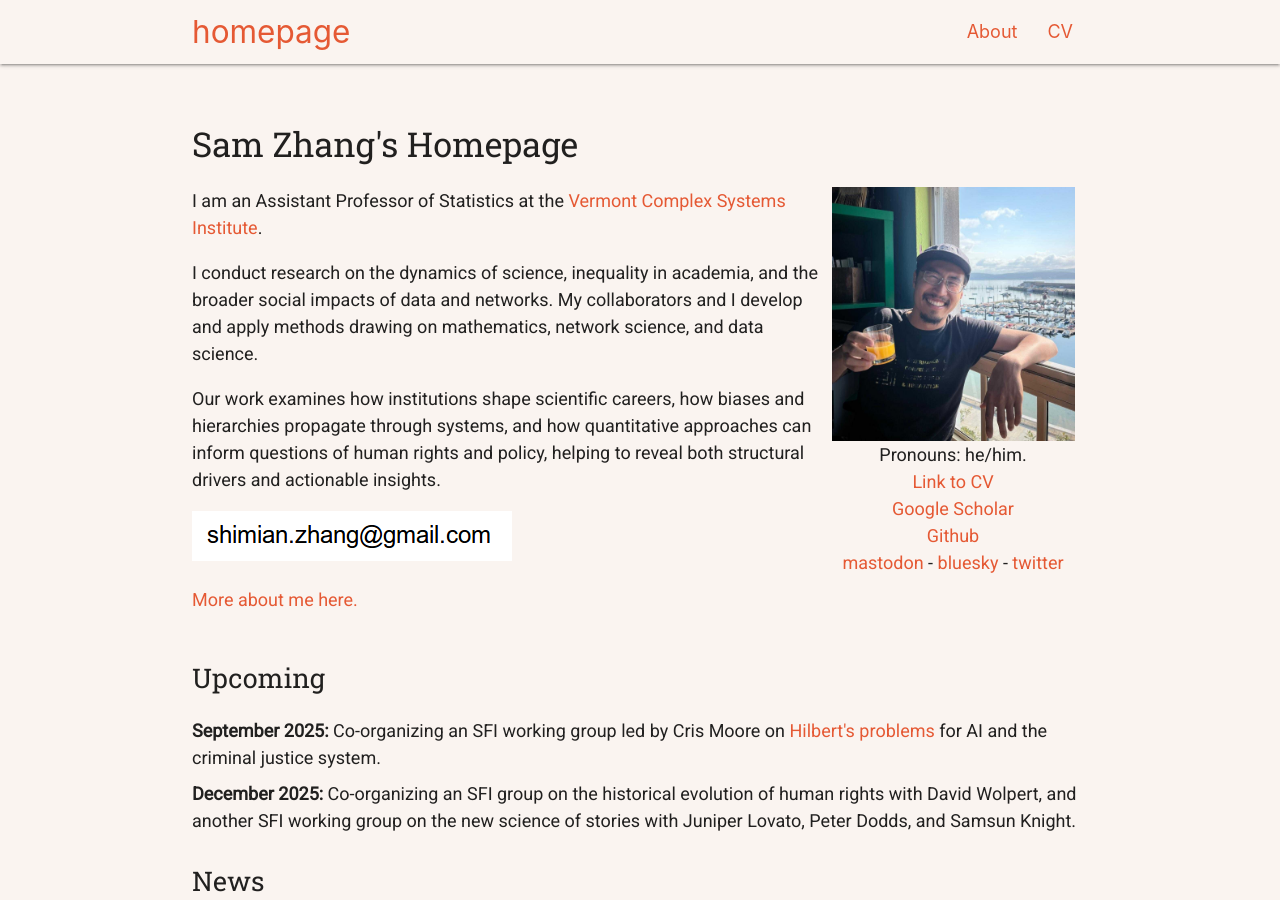
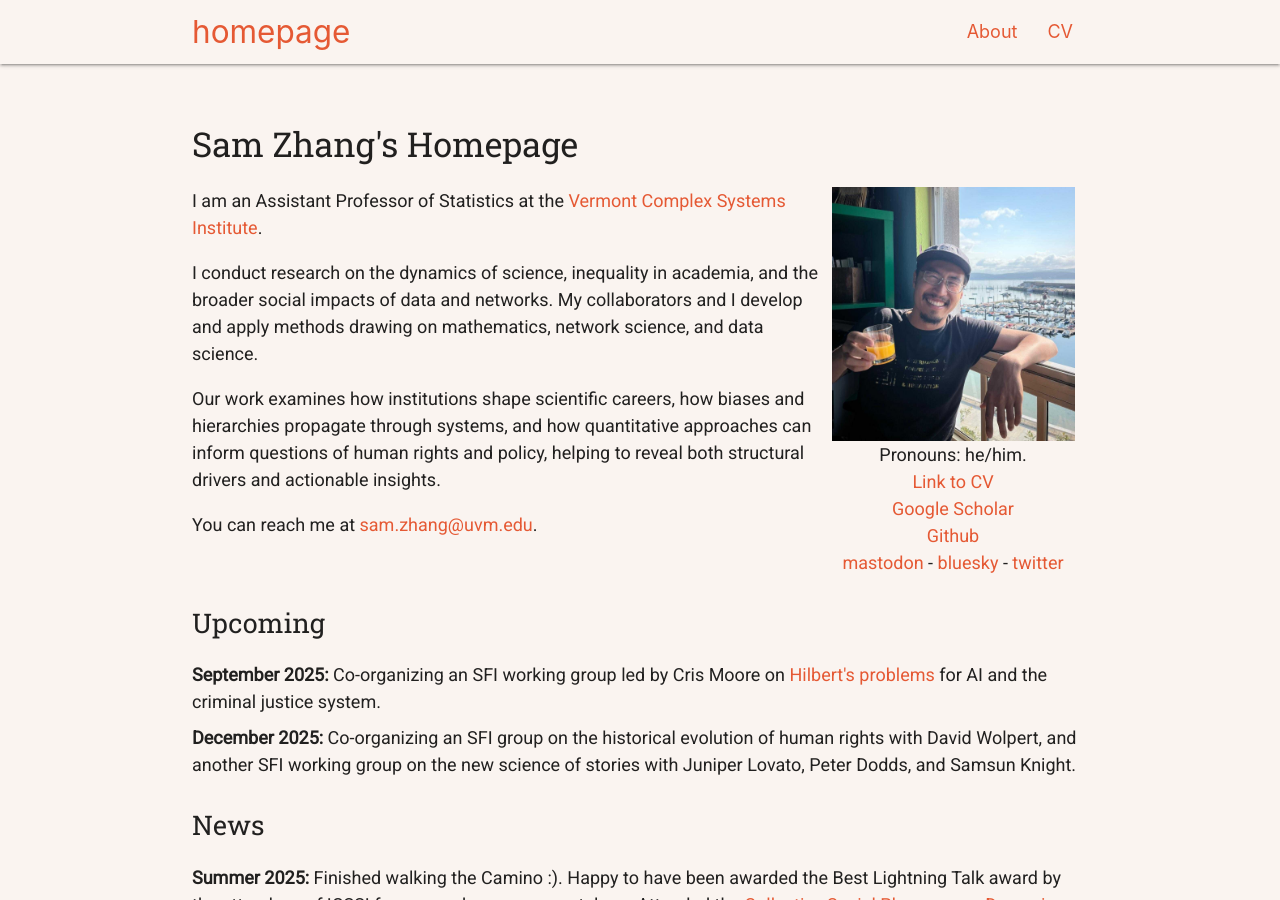
Before and after one commit to samzhang111/samzhang111.github.io, a Jekyll site: the page built from main.html, in a window 1280 px wide and 900 px high. Built offline with Jekyll 4.4.1, drawn with Linux system fonts in a browser that asks for light colours; nearby versions of some CDN libraries.

Commit message:
uvm email

```diff
--- a/main.html
+++ b/main.html
@@ -18,17 +18,7 @@ Our work examines how
 institutions shape scientific careers, how biases and hierarchies propagate through systems, and how quantitative approaches can inform questions of human rights and policy, helping to reveal both structural drivers and actionable insights.
     <p>
 
-    <div>
-        <div>
-            <img alt="my email is shimian dot my last name at gmail.com" src="/images/email.png" />
-        </div>
-    </div>
-
-    <p>
-
-    <div><a href="/html/about/" target="_blank">More about me here.</a></div>
-    <p>
-
+    You can reach me at <a href="mailto:sam.zhang@uvm.edu">sam.zhang@uvm.edu</a>.
 </div>
 
 <span id="images">
```
